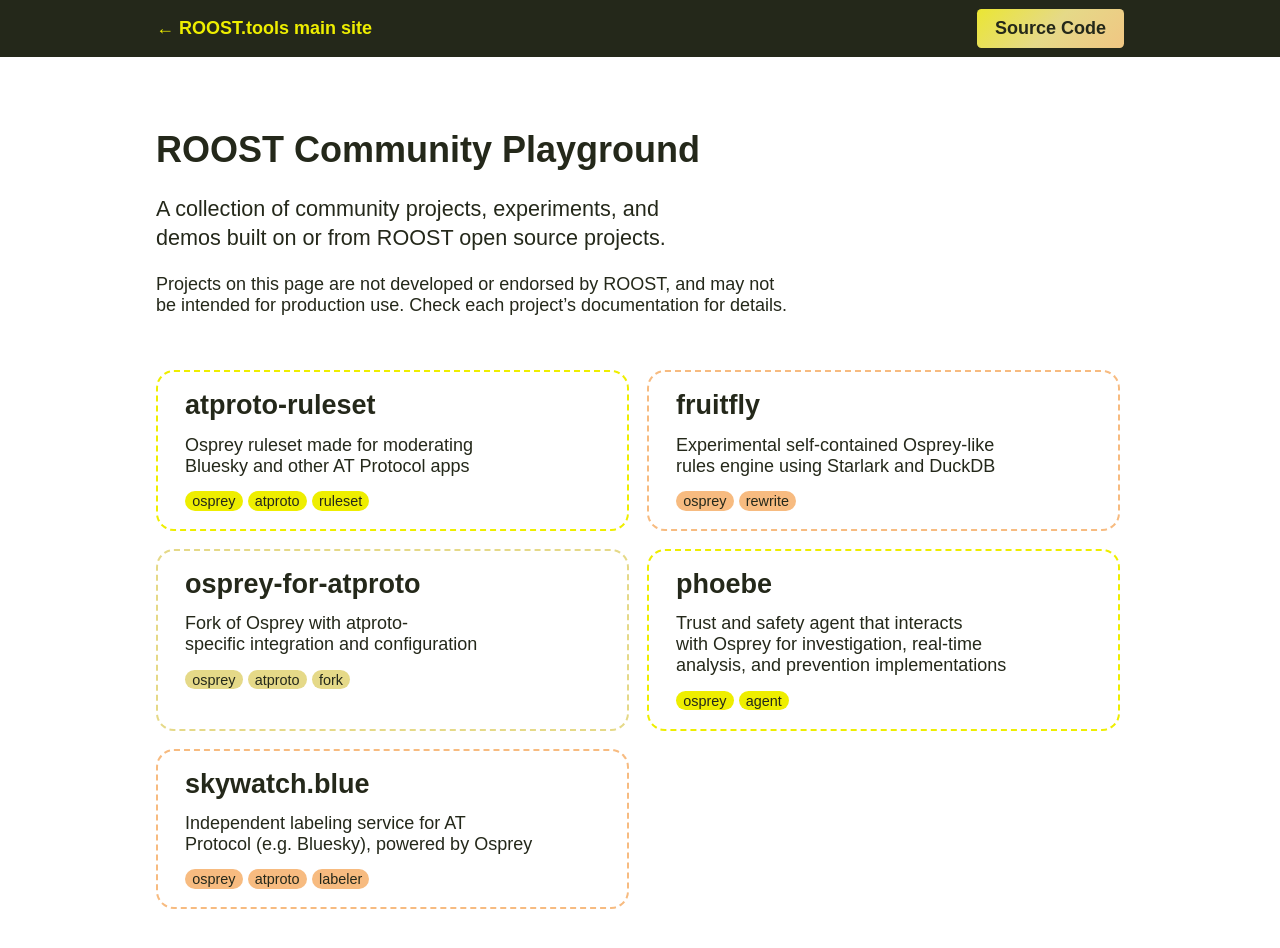
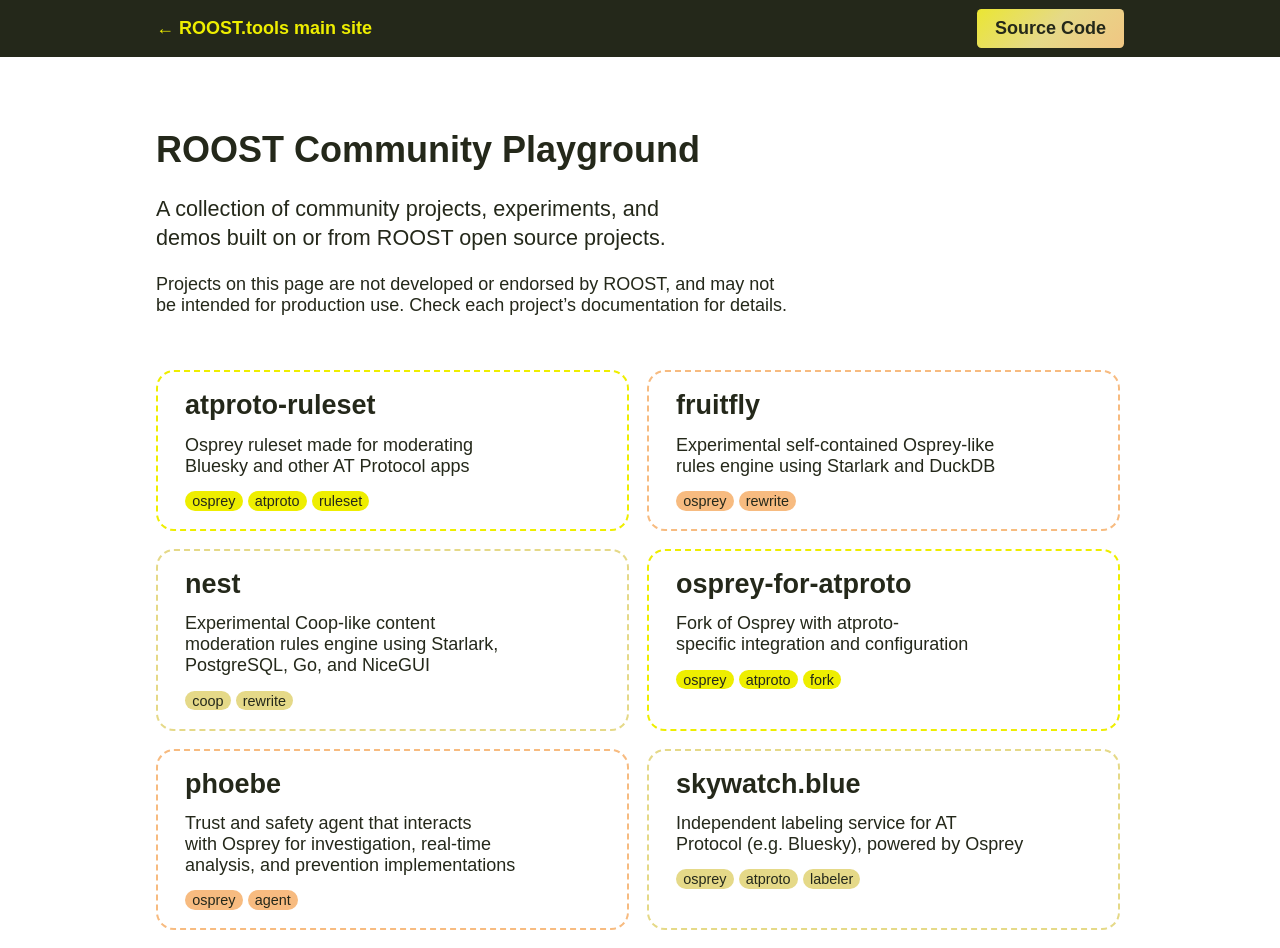
Before and after one commit to roostorg/playground, a Jekyll site: the page built from index.html, in a window 1280 px wide. Built offline with Jekyll 4.4.1, drawn with Linux system fonts in a browser that asks for light colours; some web fonts are replaced; before the commit the page ends 927 px from its top, so only the background shows below that.

Commit message:
projects: add Nest

```diff
--- a/_data/projects.yml
+++ b/_data/projects.yml
@@ -42,3 +42,12 @@
   tags:
     - osprey
     - rewrite
+
+- title: nest
+  description: |
+    Experimental Coop-like content moderation rules engine using Starlark,
+    PostgreSQL, Go, and NiceGUI
+  url: https://github.com/vinaysrao1/nest
+  tags:
+    - coop
+    - rewrite
```
